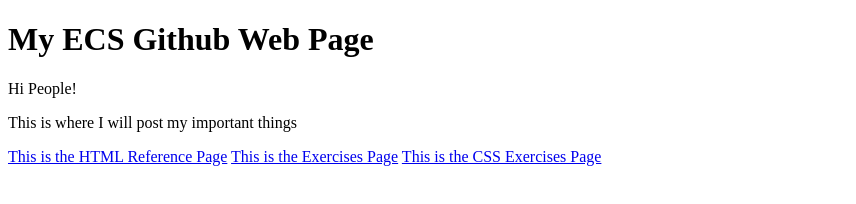
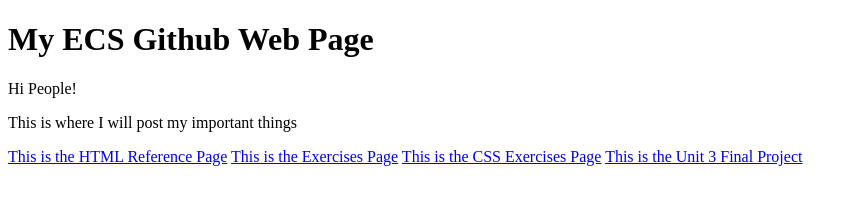
Before and after one commit to andrew-baek/andrew-baek.github.io, a plain HTML site: page index.html in a window 1280 px wide. Shown: the whole page, without its empty margins (0-856 px from the left). Drawn offline with Linux system fonts and the light colour scheme.

Commit message:
Update index.html

```diff
--- a/index.html
+++ b/index.html
@@ -9,5 +9,6 @@
   <a href="html-reference.html">This is the HTML Reference Page</a>
   <a href="https://andrew-baek.github.io/exercises/index.html">This is the Exercises Page</a>
   <a href="https://andrew-baek.github.io/css-exercises/index.html">This is the CSS Exercises Page</a>
+  <a href="https://andrew-baek.github.io/final-project/index.html">This is the Unit 3 Final Project</a>
 </body>
 </html>
```
